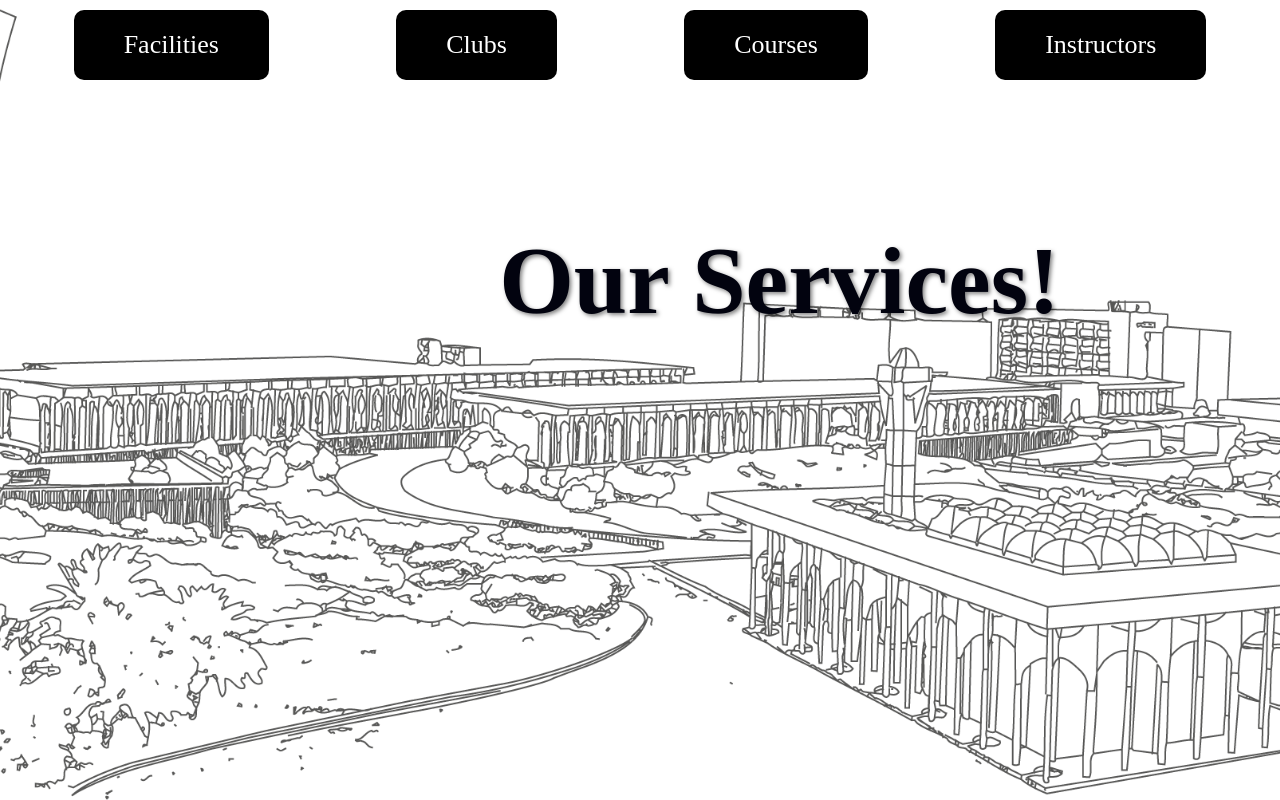
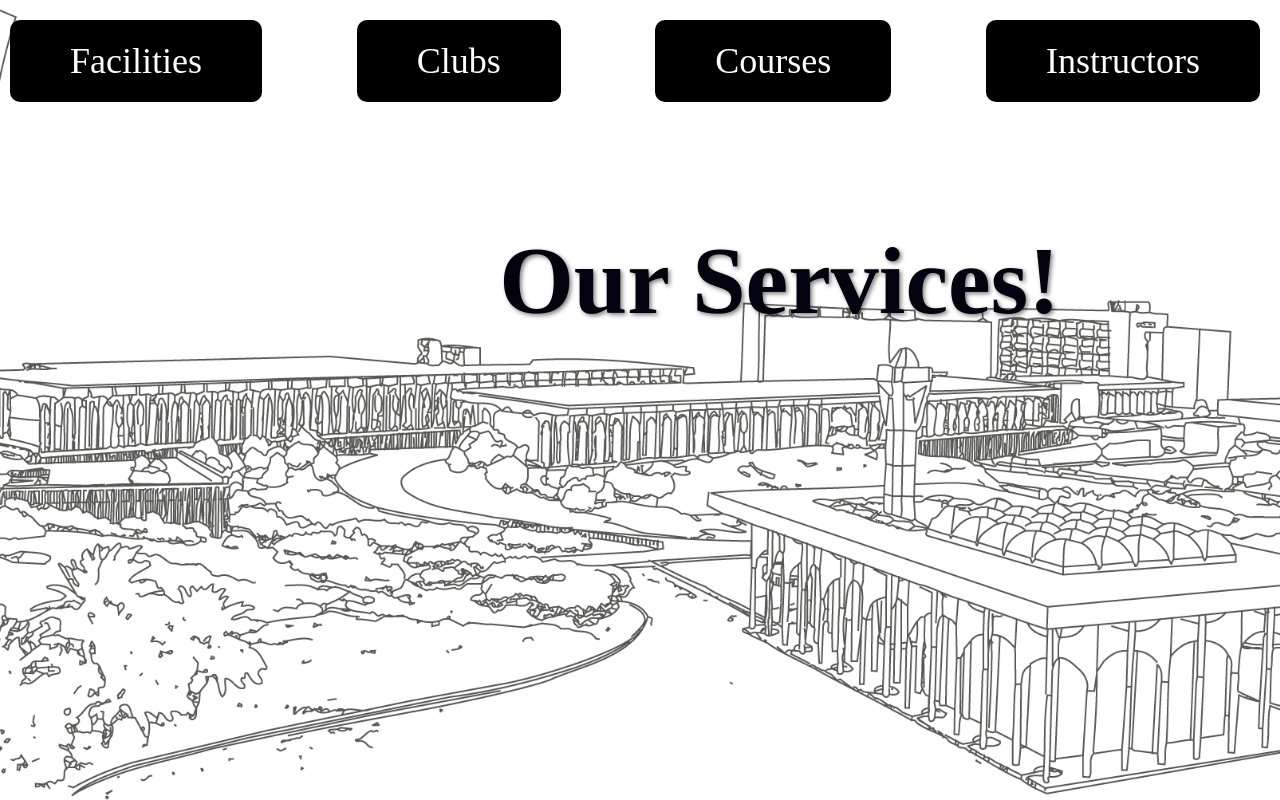
Before and after one commit to AbdullahM424/SWE363, a React (Create React App) app: page / in a window 1280 px wide. Built offline with nearby package versions, Linux system fonts and the light colour scheme.

Commit message:
slightly modified the header

```diff
--- a/src/assets/styles/Header.module.css
+++ b/src/assets/styles/Header.module.css
@@ -1,9 +1,9 @@
 .header {
     display: flex;
-    justify-content: space-around; /* Distribute buttons evenly, first and last at the edges */
+    justify-content: space-between; /* Distribute buttons evenly, first and last at the edges */
     align-items: center; /* Center the buttons vertically */
     width: 100%; /* Full width of the page */
-    padding: 10px 10px 10px 10px ; /* No padding to align buttons with the page border */
+    padding: 20px 20px 10px 10px ; /* No padding to align buttons with the page border */
     box-sizing: border-box; /* Include padding in the width calculation */
   }
 
@@ -11,8 +11,8 @@
     background-color: black; /* Button background */
     color: white; /* Button text color */
     border: none; /* Remove button border */
-    font-size: 26px; /* Larger font size */
-    padding: 20px 50px; /* Larger padding for bigger buttons */
+    font-size: 36px; /* Larger font size */
+    padding: 20px 60px; /* Larger padding for bigger buttons */
     border-radius: 10px; /* Rounded corners */
     cursor: pointer; /* Pointer cursor on hover */
     transition: background-color 0.3s, color 0.3s; /* Smooth transition for hover */
```
